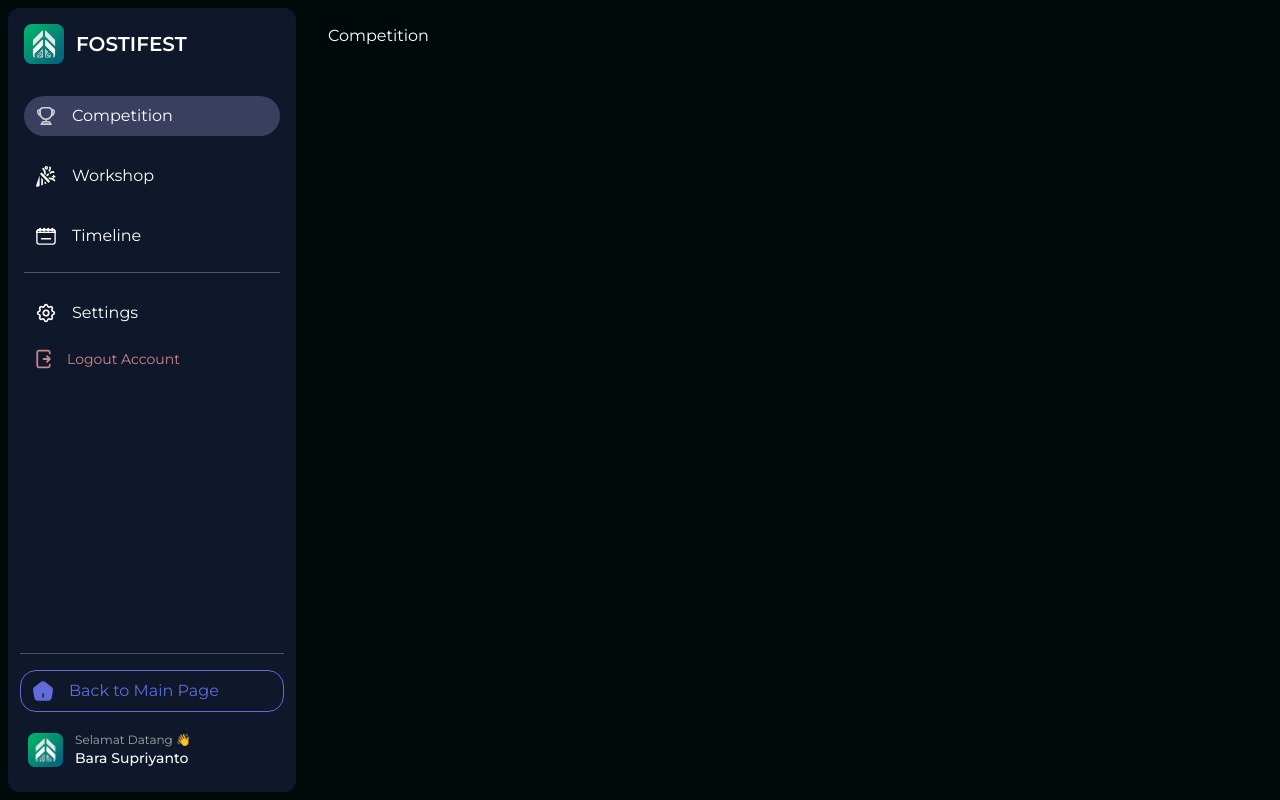
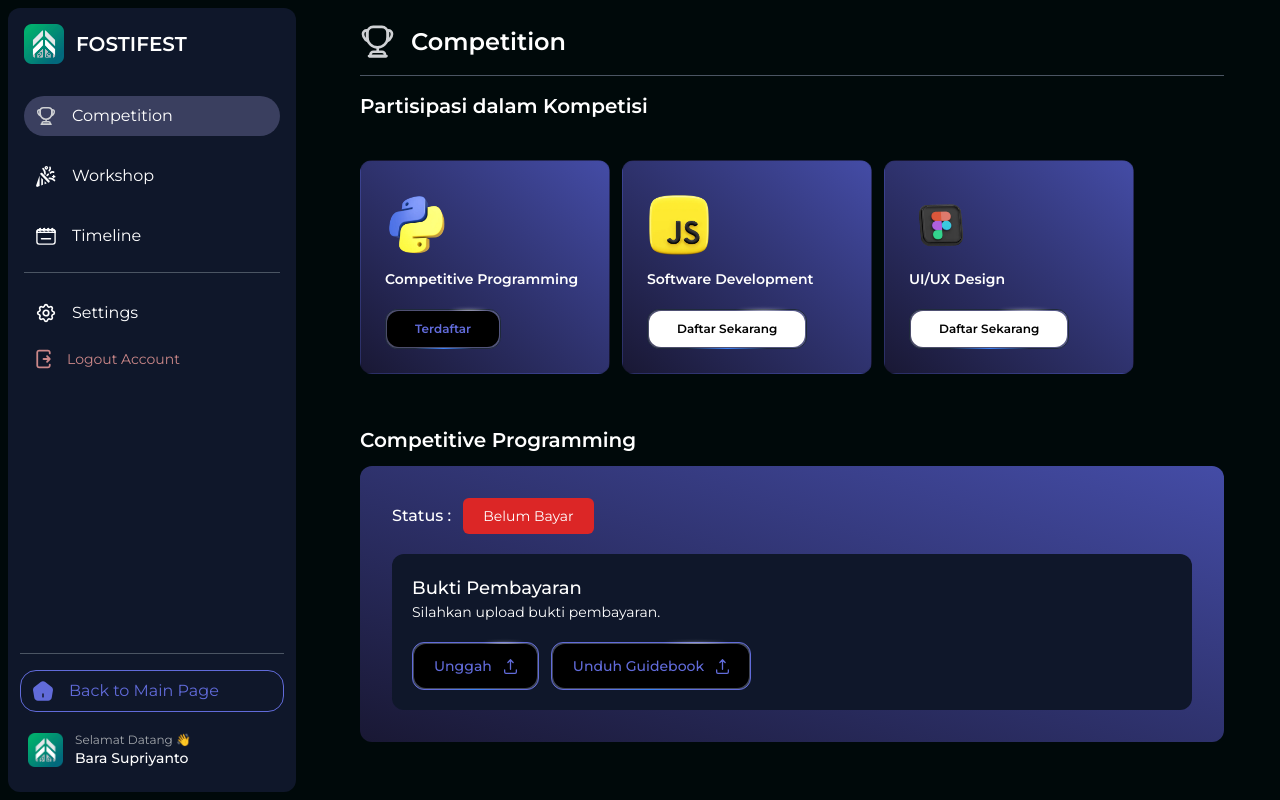
Before and after one commit to FOSTI-UMS/fostifest-24, a Next.js app: page /dashboard in a window 1280 px wide. Built offline with nearby package versions, Linux system fonts and the light colour scheme.

Commit message:
style(dashboard): add competition & workshop section in dashboard

```diff
--- a/src/components/common/ui/customButton.jsx
+++ b/src/components/common/ui/customButton.jsx
@@ -1,7 +1,7 @@
 "use client";
 import { HoverBorderGradient } from "./hoverBorderGradient";
 
-const CustomButton = ({ text, href, as="Link", type, containerClassName, className}) => {
+const CustomButton = ({icon, text, href, as="Link", type, containerClassName, className}) => {
   return (
     <HoverBorderGradient
       href={href}
@@ -10,7 +10,7 @@ const CustomButton = ({ text, href, as="Link", type, containerClassName, classNa
       as={as}
       type={type}
     >
-      <span>{text}</span>
+      <span className="flex items-center space-x-3"><span>{text}</span>  {icon}</span>
       <span className="absolute inset-x-0 w-1/2 mx-auto -bottom-px bg-gradient-to-r from-transparent via-blue-500 to-transparent h-px" />
     </HoverBorderGradient>
   );
--- a/src/components/dashboard/competition/competition.jsx
+++ b/src/components/dashboard/competition/competition.jsx
@@ -1,5 +1,116 @@
-const Competition = ({}) => {
-  return <div>Competition</div>
-}
+import { IconConstants } from "@/constants/iconsConstant";
+import { ImageConstants } from "@/constants/imagesConstant";
+import Image from "next/image";
+import { CardBody, CardContainer, CardItem } from "../../common/ui/threeDCard";
+import { HoverBorderGradient } from "@/components/common/ui/hoverBorderGradient";
+import CustomButton from "@/components/common/ui/customButton";
 
-export default Competition
+const competitions = [
+  {
+    title: "Competitive Programming",
+    imageSrc: ImageConstants.py3DLogo,
+    isRegistered: true,
+    status: "Belum Bayar",
+  },
+  {
+    title: "Software Development",
+    imageSrc: ImageConstants.js3DLogo,
+    isRegistered: false,
+    status: "Sudah Bayar",
+  },
+  {
+    title: "UI/UX Design",
+    imageSrc: ImageConstants.figma3DLogo,
+    isRegistered: false,
+    status: "Menunggu Verifikasi",
+  },
+];
+
+const Competition = () => {
+  return (
+    <div className="md:container">
+      <div className="flex items-center space-x-4">
+        <Image src={IconConstants.competition} alt="competition-dashboard" height={35} />
+        <h1 className="text-2xl font-semibold">Competition</h1>
+      </div>
+      <hr className="my-4 border-gray-600 w-full" />
+      <h2 className="text-xl font-semibold md:mb-0 mb-3">Partisipasi dalam Kompetisi</h2>
+
+      <div className="flex lg:flex-row flex-col lg:space-x-3 lg:space-y-0 space-y-3 justify-start items-start md:mb-0 mb-10">
+        {competitions.map((card, index) => (
+          <CardContainer key={index} className="inter-var">
+            <CardBody className="h-auto lg:w-[250px] bg-gradient-to-tr from-[#191834] to-[#444ca6] transition-all duration-300 bg-gray-50 relative group/card dark:hover:shadow-2xl dark:hover:shadow-main-primary/[0.8] border-black/[0.1] md:rounded-xl rounded-lg p-6 border">
+              <CardItem translateZ="100" className="mt-2 mb-3">
+                <Image src={card.imageSrc} height="1000" width="1000" className="h-16 w-full object-contain rounded-xl" alt={card.title} />
+              </CardItem>
+              <CardItem translateZ="50" className="text-sm font-semibold text-neutral-600 dark:text-white">
+                {card.title}
+              </CardItem>
+              {!card.isRegistered && (
+                <CardItem translateZ="60" className="text-neutral-500 text-sm max-w-sm mt-2 dark:text-neutral-300">
+                  <HoverBorderGradient
+                    className="px-7 bg-white  text-black font-semibold"
+                    href={"/register-competition"}
+                    containerClassName="justify-center items-center max-w-fit flex h-10 mt-5 border main-shadow-hover relative rounded-xl"
+                  >
+                    <span className="text-xs ">Daftar Sekarang</span>
+                    <span className="absolute inset-x-0 w-1/2 mx-auto -bottom-px bg-gradient-to-r from-transparent via-blue-500 to-transparent h-px" />
+                  </HoverBorderGradient>
+                </CardItem>
+              )}
+              {card.isRegistered && (
+               <CardItem translateZ="60" className="text-neutral-500 text-sm max-w-sm mt-2 dark:text-neutral-300">
+               <HoverBorderGradient
+                 className="px-7 text-main-primary font-semibold "
+                 containerClassName="cursor-default justify-center items-center max-w-fit flex h-10 mt-5 border main-shadow-hover relative rounded-xl"
+               >
+                 <span className="text-xs ">Terdaftar</span>
+                 <span className="absolute inset-x-0 w-1/2 mx-auto -bottom-px bg-gradient-to-r from-transparent via-blue-500 to-transparent h-px" />
+               </HoverBorderGradient>
+             </CardItem>
+              )}
+            </CardBody>
+          </CardContainer>
+        ))}
+      </div>
+
+      {competitions
+        .filter((card) => card.isRegistered)
+        .map((card, index) => (
+          <div key={index} className="mb-5">
+            <h3 className="font-semibold text-xl my-3">{card.title}</h3>
+            <div className="space-y-5 bg-gradient-to-tr from-[#191834] to-[#444ca6] rounded-xl md:p-8 p-5">
+              <div className="flex items-center justify-start space-x-3">
+                <h2 className="font-medium">Status : </h2>
+                <p className={`py-2 px-5 rounded-md max-w-fit text-sm cursor-default ${card.status === "Belum Bayar" ? "bg-red-600" : card.status === "Sudah Bayar" ? "bg-green-600" : "bg-yellow-600"}`}>{card.status}</p>
+              </div>
+              <div className="bg-[#0F172A] rounded-xl w-full p-5">
+                <h2 className="font-medium text-lg">Bukti Pembayaran</h2>
+                <p className="text-sm mb-5">Silahkan upload bukti pembayaran.</p>
+                <div className="flex space-x-3">
+                  <CustomButton
+                    icon={<Image className="h-[15px] w-[13px]" src={IconConstants.upload} alt="upload" />}
+                    as="button"
+                    type={"submit"}
+                    containerClassName={"lg:w-[30%] m-0 border-main-primary"}
+                    className={"text-sm px-5 bg-gradient-to-r from-transparent to-transparent text-main-primary"}
+                    text={"Unggah"}
+                  />
+                  <CustomButton
+                    icon={<Image className="h-[15px] w-[13px]" src={IconConstants.upload} alt="upload" />}
+                    as="button"
+                    type={"submit"}
+                    containerClassName={"lg:w-[30%] m-0 border-main-primary"}
+                    className={"text-sm px-5 bg-gradient-to-r from-transparent to-transparent text-main-primary"}
+                    text={"Unduh Guidebook"}
+                  />
+                </div>
+              </div>
+            </div>
+          </div>
+        ))}
+    </div>
+  );
+};
+
+export default Competition;
--- a/src/components/dashboard/settings/editProfile.jsx
+++ b/src/components/dashboard/settings/editProfile.jsx
@@ -50,8 +50,8 @@ const EditProfile = ({}) => {
 
       if (Object.keys(validationErrors).length === 0) {
         // TODO: integrate to supabase
-    } else {
-          // TODO: ERROR HANDLING
+      } else {
+        // TODO: ERROR HANDLING
       }
     } finally {
       setIsLoading(false);
@@ -180,7 +180,11 @@ const EditProfile = ({}) => {
             {errors.confirmPassword && <p className="text-red-700 text-xs mt-1">{errors.confirmPassword}</p>}
           </div>
         </div>
-        {isLoading ? <CustomButton className={"text-sm px-10"} containerClassName=" bg-main-tertiary" text={"Mohon tunggu"} /> : <CustomButton as="button" type={"submit"} className={"text-sm px-10"} text={"Simpan"} />}
+        {isLoading ? (
+          <CustomButton className={"text-sm px-10"} containerClassName=" bg-main-tertiary" text={"Mohon tunggu"} />
+        ) : (
+          <CustomButton as="button" type={"submit"} containerClassName={"lg:w-[30%] m-0 border-main-primary"} className={"text-sm px-10 bg-gradient-to-r from-transparent to-transparent text-main-primary"} text={"Simpan"} />
+        )}
       </form>
     </div>
   );
--- a/src/components/dashboard/timeline/timeline.jsx
+++ b/src/components/dashboard/timeline/timeline.jsx
@@ -1,5 +1,17 @@
+import { IconConstants } from "@/constants/iconsConstant";
+import Image from "next/image";
+
 const Timeline = ({}) => {
-  return <div>Timeline</div>
-}
+  return (
+    <div className="md:container min-h-screen">
+      <div className="flex items-center space-x-4">
+        <Image src={IconConstants.timeline} alt="timeline-dashboard" height={35} />
+        <h1 className="text-2xl font-semibold">Timeline</h1>
+      </div>
+      <hr className="my-4 border-gray-600 w-full" />
+      <div className="text-center text-xl mt-5">Coming Soon!</div>
+    </div>
+  );
+};
 
-export default Timeline
+export default Timeline;
--- a/src/components/dashboard/workshop/workshop.jsx
+++ b/src/components/dashboard/workshop/workshop.jsx
@@ -1,5 +1,31 @@
+import { IconConstants } from "@/constants/iconsConstant";
+import Image from "next/image";
+import { CardBody, CardContainer, CardItem } from "@/components/common/ui/threeDCard";
+import { HoverBorderGradient } from "@/components/common/ui/hoverBorderGradient";
+
 const Workshop = ({}) => {
-  return <div>Workshop</div>
-}
+  return (
+    <div className="md:container min-h-screen">
+      <div className="flex items-center space-x-4">
+        <Image src={IconConstants.workshop} alt="workshop-dashboard" height={35} />
+        <h1 className="text-2xl font-semibold">Workshop</h1>
+      </div>
+      <hr className="my-4 border-gray-600 w-full" />
+      <CardContainer className="inter-var" containerClassName={"text-start flex justify-start item-start sm:py-0"}>
+        <CardBody className=" bg-gradient-to-tr from-[#191834] to-[#444ca6] transition-all duration-300 bg-gray-50 relative group/card dark:hover:shadow-2xl dark:hover:shadow-main-primary/[0.8] border-black/[0.1] w-auto sm:w-[30rem] h-auto md:rounded-3xl rounded-xl p-6 border">
+          <CardItem translateZ="50" className="md:text-2xl text-xl font-semibold text-neutral-600 dark:text-white">
+            Silahkan Melakukan Pendaftaran Terlebih Dahulu!
+          </CardItem>
+          <CardItem translateZ="60" className="text-neutral-500 text-sm max-w-sm mt-2 dark:text-neutral-300">
+            <HoverBorderGradient className="px-7 bg-white  text-black font-semibold" href={"/register-workshop"} containerClassName="justify-center items-center max-w-fit flex h-12 mt-5 border main-shadow-hover relative rounded-xl">
+              <span>Daftar Sekarang</span>
+              <span className="absolute inset-x-0 w-1/2 mx-auto -bottom-px bg-gradient-to-r from-transparent via-blue-500 to-transparent h-px" />
+            </HoverBorderGradient>
+          </CardItem>
+        </CardBody>
+      </CardContainer>
+    </div>
+  );
+};
 
-export default Workshop
+export default Workshop;
--- a/src/constants/iconsConstant.js
+++ b/src/constants/iconsConstant.js
@@ -18,6 +18,8 @@ import logout from "../../public/icons/logout.svg";
 import home from "../../public/icons/home.svg";
 import arrowBack from "../../public/icons/arrow-back.svg";
 import arrowForward from "../../public/icons/arrow-forward.svg";
+import download from "../../public/icons/download.svg"
+import upload from "../../public/icons/upload.svg"
 
 // Icon constants for use in the app.
 export const IconConstants = {
@@ -37,4 +39,6 @@ export const IconConstants = {
   home,
   arrowForward,
   arrowBack,
+  download,
+  upload
 };
```
Also changed, not shown: public/icons/download.svg (added), public/icons/upload.svg (added).
